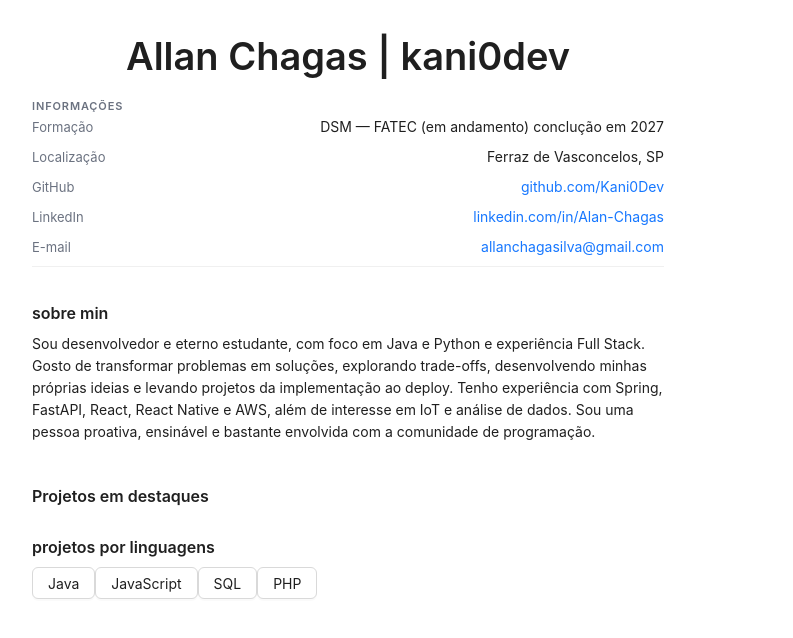
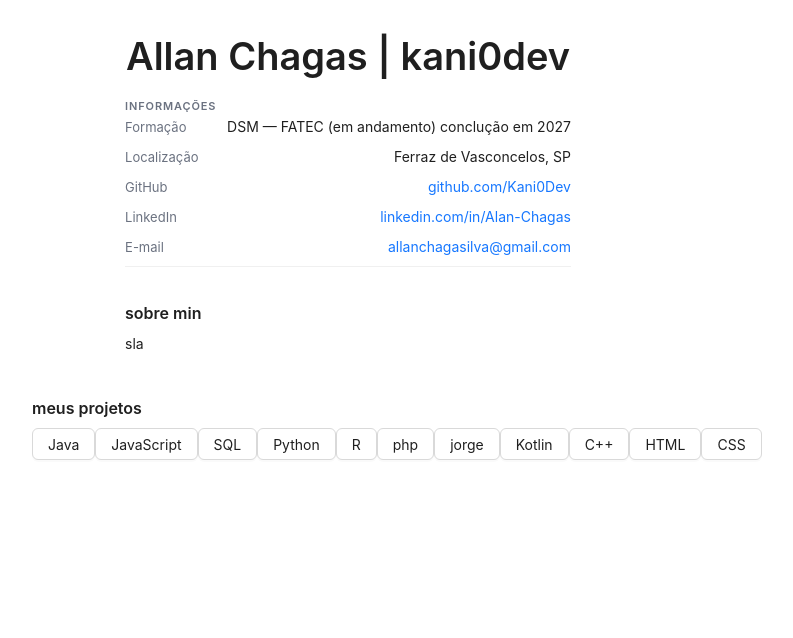
Before and after one commit to kani0dev/Meu-Portifolio, a React (Vite) app: page / in a window 1280 px wide. Shown: the top 638 px of the page, without its empty margins (292-1085 px from the left). Built offline with nearby package versions, Linux system fonts and the light colour scheme.

Commit message:
projects descriptions enchancemente and update

```diff
--- a/public/projectsMOKUP.js
+++ b/public/projectsMOKUP.js
@@ -1,5 +1,5 @@
-const Projects = [
- {
+const Projects =[
+  {
     "name": "CRM de Leads Imobiliários",
     "description": "Sistema de alta performance para conversão de leads e geração de insights para corretores. Atuei como desenvolvedor Full Stack 'curinga', sendo responsável pela integração crítica com a API da OLX e arquitetura de dados entre o front e o back-end.",
     "repoLink": "",
@@ -8,28 +8,28 @@ const Projects = [
     "framework": ["Spring Boot", "React", "Redux.js", "PostgreSQL", "AWS", "Docker", "DevOps"]
   },
   {
-    "name": "Visgo de Jaca",
-    "description": "E-commerce e vitrine de produtos personalizados. Desenvolvi uma SPA (Single Page Application) do zero utilizando JavaScript puro para consumo assíncrono de APIs, focando em performance e experiência do usuário final.",
+    "name": "CRM de Leads & Inteligência IoT Imobiliária",
+    "description": "Plataforma de gestão de leads para cliente real com dois ecossistemas chave: um pipeline de análise preditiva de mensagens de clientes para geração de insights ao corretor, e um sistema embarcado IoT para monitoramento e envio de dados telemétricos dos imóveis em tempo real.",
     "repoLink": "",
     "url": null,
-    "languagues": ["PHP", "JavaScript", "SQL"],
-    "framework": ["MySQL", "AJAX", "SPA Architecture", "Custom CSS"]
+    "languagues": ["Python",'R','php','jorge', "Kotlin", "C++", "JavaScript", "SQL"],
+    "framework": ["FastAPI", "Spring Boot", "Mosquitto MQTT", "React", "PostgreSQL", "Docker"]
   },
   {
-    "name": "Gestão de Ordens de Serviço",
-    "description": "Sistema robusto para assistência técnica focado no ciclo de vida do reparo. Implementei o gerenciamento de dispositivos por cliente e histórico de problemas, utilizando containerização para garantir consistência entre ambientes de desenvolvimento e produção.",
+    "name": "Sistema de Gestão de Ordens de Serviço",
+    "description": "Sistema full-stack completo para controle e gerenciamento de ordens de serviço voltado para assistências técnicas. Conta com rotas protegidas por autenticação, controle de status de atendimento, migração de banco de dados e interface reativa.",
     "repoLink": "",
     "url": null,
-    "languagues": ["Java", "SQL", "JavaScript"],
-    "framework": ["Spring Boot", "React", "MySQL", "Docker", "REST API"]
+    "languagues": ["Java", "JavaScript", "SQL"],
+    "framework": ["Spring Boot", "Spring Security", "Spring Data JPA", "Flyway", "React", "PostgreSQL"]
   },
   {
-    "name": "Mini Rede Social com IA",
-    "description": "Plataforma de comunidades focada em micro-ambientes (escolas/empresas) para aumentar o engajamento social. O sistema utiliza análise de perfil para conectar usuários por afinidade, garantindo segurança via Spring Security.",
+    "name": "E-Commerce para Artista de Camisetas",
+    "description": "Plataforma e-commerce voltada para exibição de catálogo de arte e venda de produtos personalizados. Focado em proporcionar uma experiência fluida de navegação e gerenciamento de carrinho no front-end.",
     "repoLink": "",
     "url": null,
-    "languagues": ["Java", "SQL", "JavaScript"],
-    "framework": ["Spring Boot", "Spring Security", "React", "MySQL", "Vector Database (Plan)", "IA Integration"]
+    "languagues": ["JavaScript", "HTML", "CSS"],
+    "framework": ["React", "Vite", "Tailwind CSS", "Context API"]
   }
 ]
 
--- a/src/App.jsx
+++ b/src/App.jsx
@@ -5,6 +5,7 @@ import CriarLanguagesModal from './assets/componets/LanguagesSection/modal/Langu
 import { Typography, Divider, Space, Card, Flex, Row, Col } from 'antd';
 import Aboutme from './assets/componets/Aboutme/Aboutme.jsx';
 import ProjectLangContainer from './assets/componets/LanguagesSection/index.jsx';
+import ProjectCard from './assets/componets/ProjectsSection/ProjectCard.jsx';
 
 const { Title, Paragraph, Text } = Typography;
 
@@ -24,11 +25,9 @@ function App() {
       vertical
       >
         <Aboutme/>
+
         <Title level={5}>
-          Projetos em destaques
-        </Title>
-        <Title level={5}>
-          projetos por linguagens
+          meus projetos
         </Title>
         <ProjectLangContainer/>
       </Flex>
--- a/src/assets/componets/Aboutme/Resume.jsx
+++ b/src/assets/componets/Aboutme/Resume.jsx
@@ -5,8 +5,7 @@ const { Title, Paragraph, Text } = Typography;
 const Resume = () =>{
     return(
     <Flex
-    justify="center"
-    align="center"
+    align="start"
     vertical
     >
         <Divider size="small"/>
@@ -15,12 +14,7 @@ const Resume = () =>{
                 sobre min
             </Title>
             <Paragraph>
-                Sou desenvolvedor e eterno estudante, com foco em Java e Python e
-                experiência Full Stack.
-                Gosto de transformar problemas em soluções, explorando trade-offs,
-                desenvolvendo minhas próprias ideias e levando projetos da implementação ao deploy.
-                Tenho experiência com Spring, FastAPI, React, React Native e AWS, além de interesse em IoT e análise de dados.
-                Sou uma pessoa proativa, ensinável e bastante envolvida com a comunidade de programação.
+                sla
             </Paragraph>
         </Typography>
     </Flex>
```
